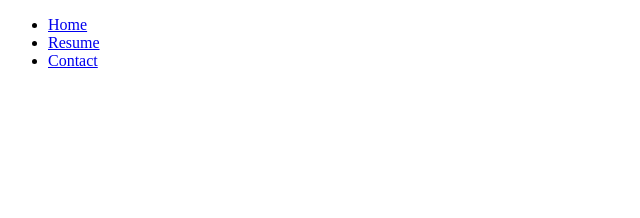
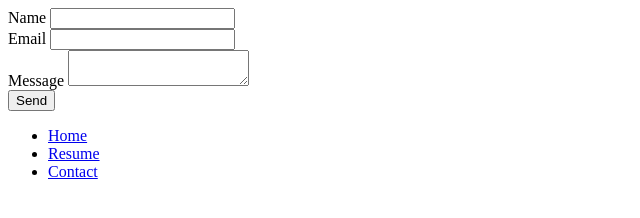
Before and after one commit to wmelgoza/wmelgoza.github.io, a plain HTML site: page contact.html in a window 1280 px wide. Shown: the whole page, without its empty margins (0-640 px from the left). Drawn offline with Linux system fonts and the light colour scheme.

Commit message:
Proof of concept version

```diff
--- a/contact.html
+++ b/contact.html
@@ -6,6 +6,25 @@
        <title>William Melgoza</title>
     </head>
     <body>
+      <form action="https://formspree.io/williammelgoza@mailfence.com" method="POST"></form>
+      <div>
+        <input type="hidden" name="_subject" value="New submission!">
+      </div>
+      <div>
+        <label for="name">Name</label>
+        <input id="name" type="text" name="name">
+      </div>
+      <div>
+        <label for="email">Email</label>
+        <input id="email" type="text" name="_replyto">
+      </div>
+      <div>
+        <label for="message">Message</label>
+        <textarea id="message" name="message"></textarea>
+      </div>
+      <div>
+        <input type="submit" value="Send">
+      </div>
         <nav>
             <ul>
               <li><a href="index.html">Home</a></li>
```
Also changed, not shown: thanks.html (added, +19 -0 lines).
